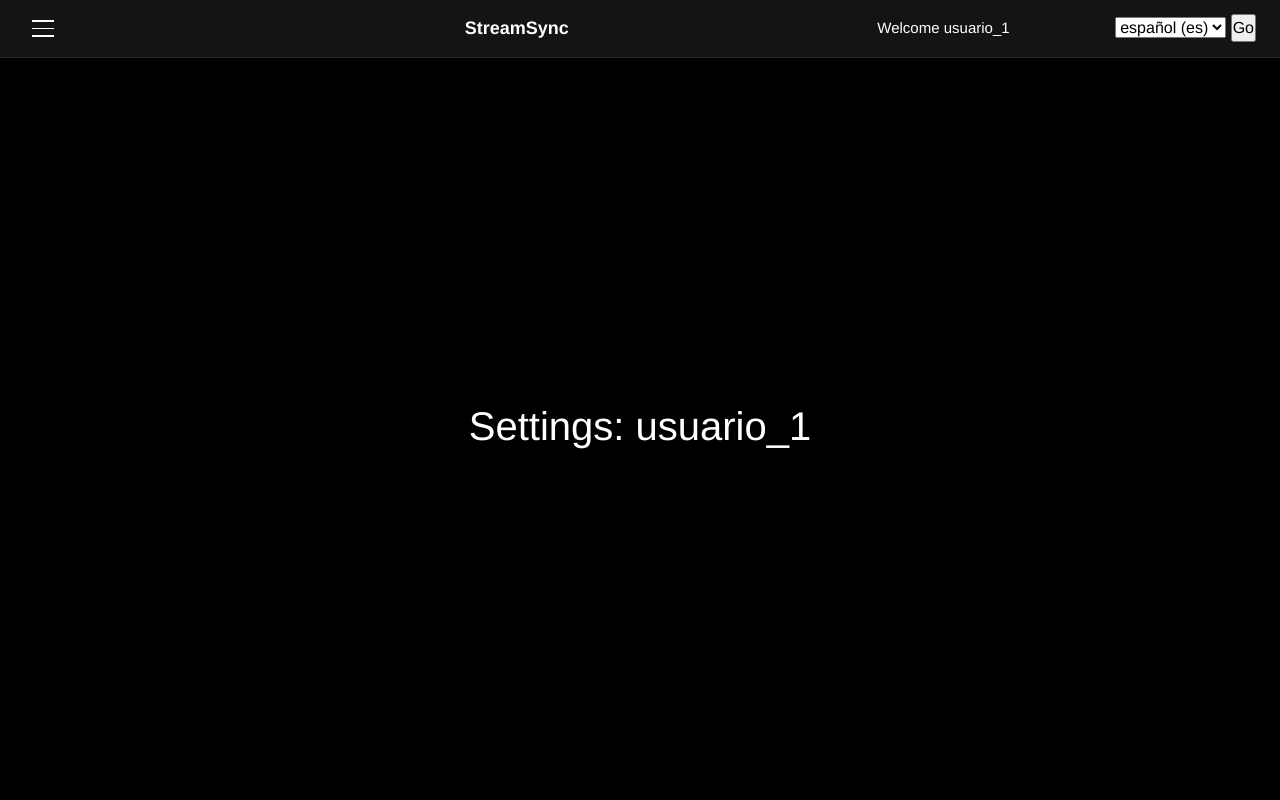
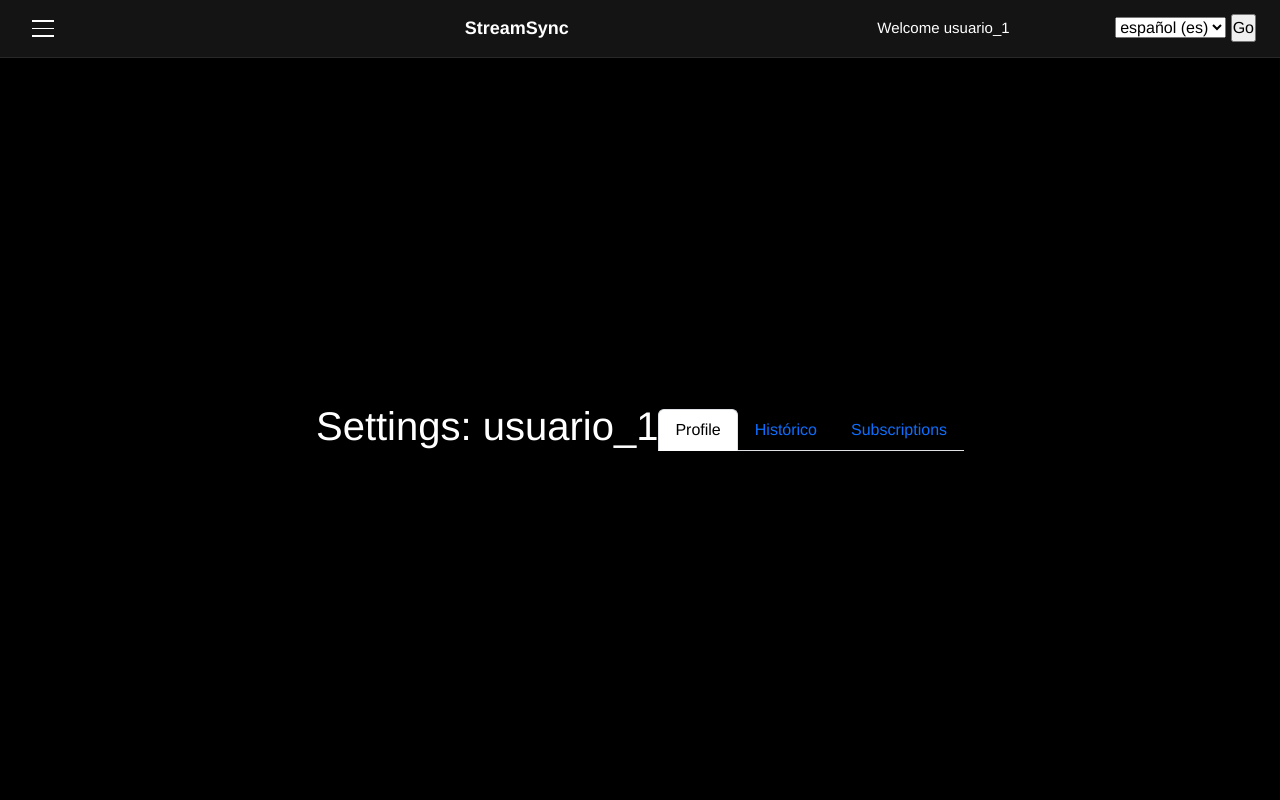
Before and after one commit to Null-Pointers2-0/JoinProject, a Django app: page /user_setting/ in a window 1280 px wide. Run offline with Django 4.2, Linux system fonts and the light colour scheme; a user stored in the database is signed in.

Commit message:
chore: medium part from user settings

```diff
--- a/Templates/User/user_setting.html
+++ b/Templates/User/user_setting.html
@@ -1,14 +1,15 @@
 {% extends 'base.html' %}
 {% load i18n %}
 {% block extra_css %}
-<!--<link rel="stylesheet" href="">-->
+<link rel="stylesheet" href="{{ STATIC_URL }}user_settings.css">
 {% endblock %}
 {% block content %}
 <h1>{% trans 'Settings' %}: {{ user.username }}</h1>
 
 <div class="row">
-    <div class="col-md-6">
-
+    <div class="col-md-12">
+        {% block user_content %}
+        {% endblock %}
     </div>
 </div>
 {% endblock %}
--- a/Templates/User/user_types/user_client.html
+++ b/Templates/User/user_types/user_client.html
@@ -0,0 +1,16 @@
+{% extends 'User/user_setting.html' %}
+{% load i18n %}
+{% block user_content %}
+<ul class="nav nav-tabs">
+    <li class="nav-item">
+        <a class="nav-link active" href="#">{% trans 'Profile' %}</a>
+    </li>
+    <li class="nav-item">
+        <a class="nav-link" href="#">{% trans 'History' %}</a>
+    </li>
+    <li class="nav-item">
+        <a class="nav-link" href="#">{% trans 'Subscriptions' %}</a>
+    </li>
+
+</ul>
+{% endblock %}
--- a/Templates/home/home.html
+++ b/Templates/home/home.html
@@ -1,4 +1,5 @@
 {% extends 'base.html' %}
+{% load i18n %}
 {% block content %}
 <h1 class="display-4 fw-bold">Hello world</h1>
 {% endblock %}
--- a/web_app/views.py
+++ b/web_app/views.py
@@ -14,4 +14,11 @@ def register_view(request):
 def user_setting(request):
     if not request.user.is_authenticated:
         return redirect('login')
-    return render(request, 'User/user_setting.html')
+    '''if request.user.is_client:
+        return render(request, 'User/user_types/user_client.html')
+    elif request.user.is_admin:
+        return render(request, 'User/user_types/user_admin.html')
+    elif request.user.is_tecnical:
+        return render(request, 'User/user_types/user_tecnical.html')'''
+    return render(request, 'User/user_types/user_client.html')
+    #return render(request, 'User/user_setting.html')
```
Also changed, not shown: locale/ca/LC_MESSAGES/django.po, locale/en/LC_MESSAGES/django.po, locale/es/LC_MESSAGES/django.po, static/user_settings.css (added), 3 other files.
